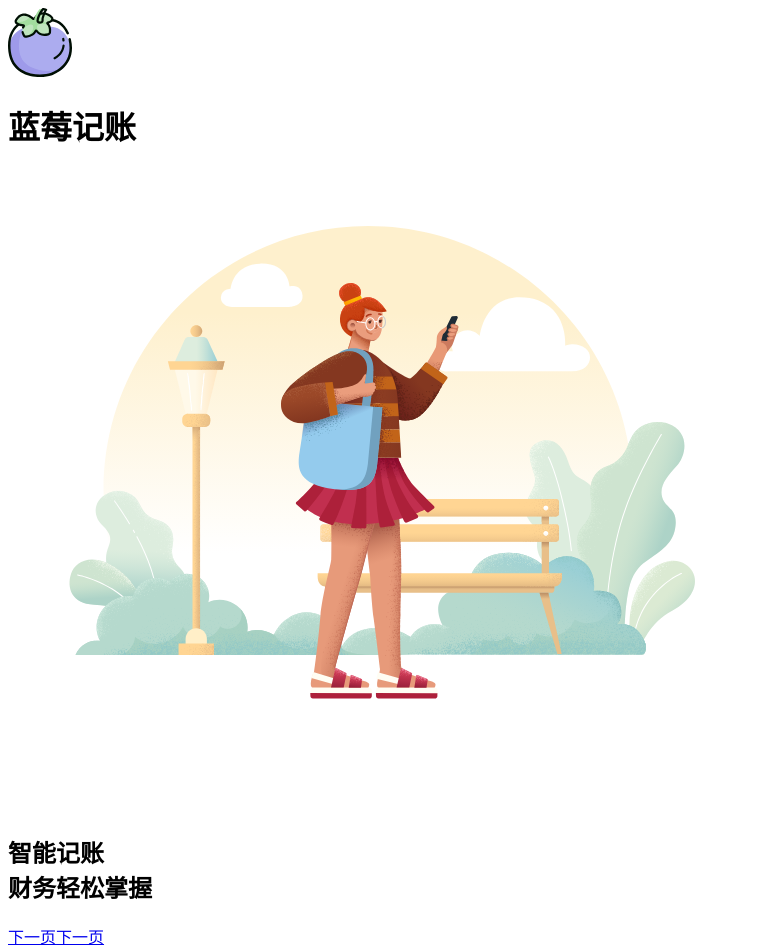
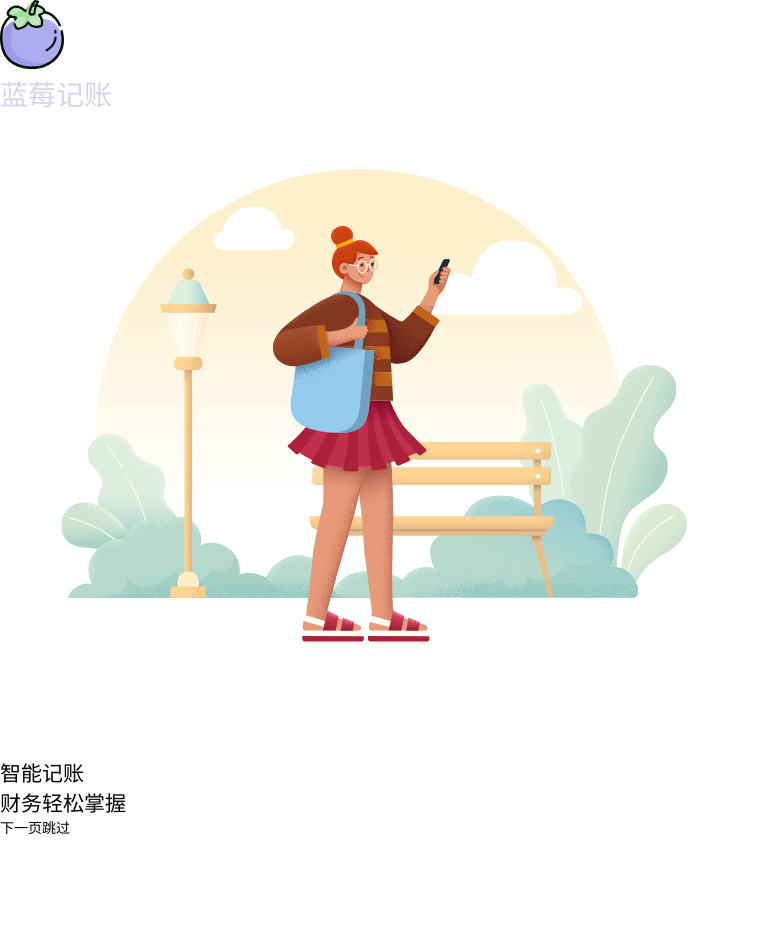
Before and after one commit to jiangyongting0810/reacte-blueberryLedger-1, a React (Vite) app: page /welcome/1 in a window 1280 px wide. Shown: the top 952 px of the page, without its empty margins (0-758 px from the left). After the commit the page ends 837 px from the top, so only its background shows below. Built offline with nearby package versions, Linux system fonts and the light colour scheme.

Commit message:
完成 4 个界面

```diff
--- a/src/global.scss
+++ b/src/global.scss
@@ -1,3 +1,11 @@
 :root{
   --un-shadow-color:red;
 }
+*{margin:0; padding: 0; box-sizing: border-box;}
+*::after, *::before{ box-sizing: border-box; }
+a{color: inherit; text-decoration: none;}
+h1,h2,h3,h4,h5,h6{font-weight: normal;}
+
+html{
+  font-size: 14px;
+}
--- a/src/layouts/WelcomeLayout.tsx
+++ b/src/layouts/WelcomeLayout.tsx
@@ -22,21 +22,22 @@ export const WelcomeLayout: React.FC = () => {
     config: { duration: 300 }
   })
   return (
-    <div>
-      <header>
-        <img src={logo}/>
-        <h1>蓝莓记账</h1>
+    <div bg-blue h-screen flex flex-col items-stretch pb-16px>
+      <header shrink-0 text-center pt-64px>
+        <img src={logo} w-64px/>
+        <h1 text="#D4D4EE" text-32px>蓝莓记账</h1>
       </header>
-      <main>
+      <main shrink-1 grow-1 m-16px bg-white rounded-8px flex justify-center items-center>
       {transitions((style, pathname) =>
-        <animated.div key={pathname} style={style}>
+        <animated.div key={pathname} style={style} bg-white w-full="100%" h-full="100%" rounded-8px
+        flex justify-center items-center>
           {map.current[pathname]}
         </animated.div>
       )}
       </main>
-      <footer>
-        <Link to={linkMap[location.pathname]}>下一页</Link>
-        <Link to='/welcome/xxx'>下一页</Link>
+      <footer shrink-0 text-center text-24px text-white grid grid-cols-3 grid-rows-1>
+        <Link style={{ gridArea: '1 / 2 / 2 / 3' }} to={linkMap[location.pathname]}>下一页</Link>
+        <Link style={{ gridArea: '1 / 3 / 2 / 4' }} to="/welcome/xxx">跳过</Link>
       </footer>
     </div>
   )
--- a/src/pages/Welcome1.tsx
+++ b/src/pages/Welcome1.tsx
@@ -2,9 +2,9 @@ import p1 from '../assets/EasyBooks.svg'
 
 export const Welcome1: React.FC = () => {
   return (
-    <div>
-      <img src={p1}/>
-      <h2>
+    <div text-center>
+      <img src={p1} w-270px/>
+      <h2 text-32px mt-48px >
         智能记账 <br/>
         财务轻松掌握
       </h2>
--- a/src/pages/Welcome2.tsx
+++ b/src/pages/Welcome2.tsx
@@ -1,9 +1,13 @@
-import { Link } from 'react-router-dom'
+import p from '../assets/IntelliBooks.svg'
 
 export const Welcome2: React.FC = () => {
   return (
-    <div>
-      2 <Link to="/welcome/3">下一页</Link>
+    <div text-center>
+      <img src={p} w-270px/>
+      <h2 text-32px mt-48px >
+        简单易用 <br />
+        收支一目了然
+      </h2>
     </div>
   )
 }
--- a/src/pages/Welcome3.tsx
+++ b/src/pages/Welcome3.tsx
@@ -1,9 +1,13 @@
-import { Link } from 'react-router-dom'
+import p from '../assets/OnTheGo.svg'
 
 export const Welcome3: React.FC = () => {
   return (
-    <div>
-      3 <Link to="/welcome/4">下一页</Link>
+    <div text-center>
+      <img src={p} w-270px/>
+      <h2 text-32px mt-48px >
+        随时随地 <br />
+        理财得心应手
+      </h2>
     </div>
   )
 }
--- a/src/pages/Welcome4.tsx
+++ b/src/pages/Welcome4.tsx
@@ -1,8 +1,13 @@
-import { Link } from 'react-router-dom'
+import p from '../assets/WorryLess.svg'
+
 export const Welcome4: React.FC = () => {
   return (
-    <div>
-      4 <Link to="/welcome/xxx">开始</Link>
+    <div text-center>
+      <img src={p} w-270px/>
+      <h2 text-32px mt-48px >
+        随时随地 <br />
+        理财得心应手
+      </h2>
     </div>
   )
 }
```
Also changed, not shown: src/pages/Welcome1.module.scss (deleted, +0 -13 lines).
